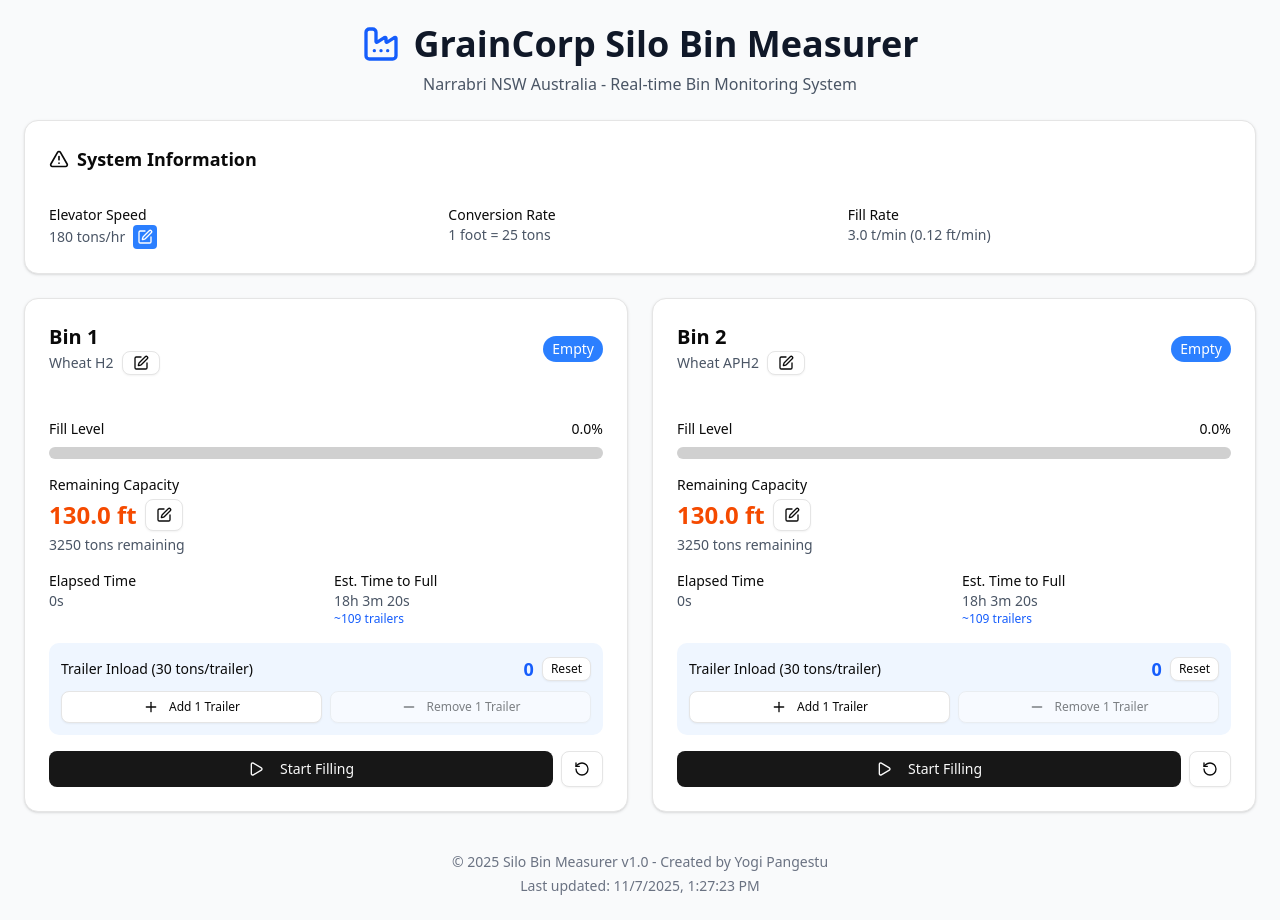
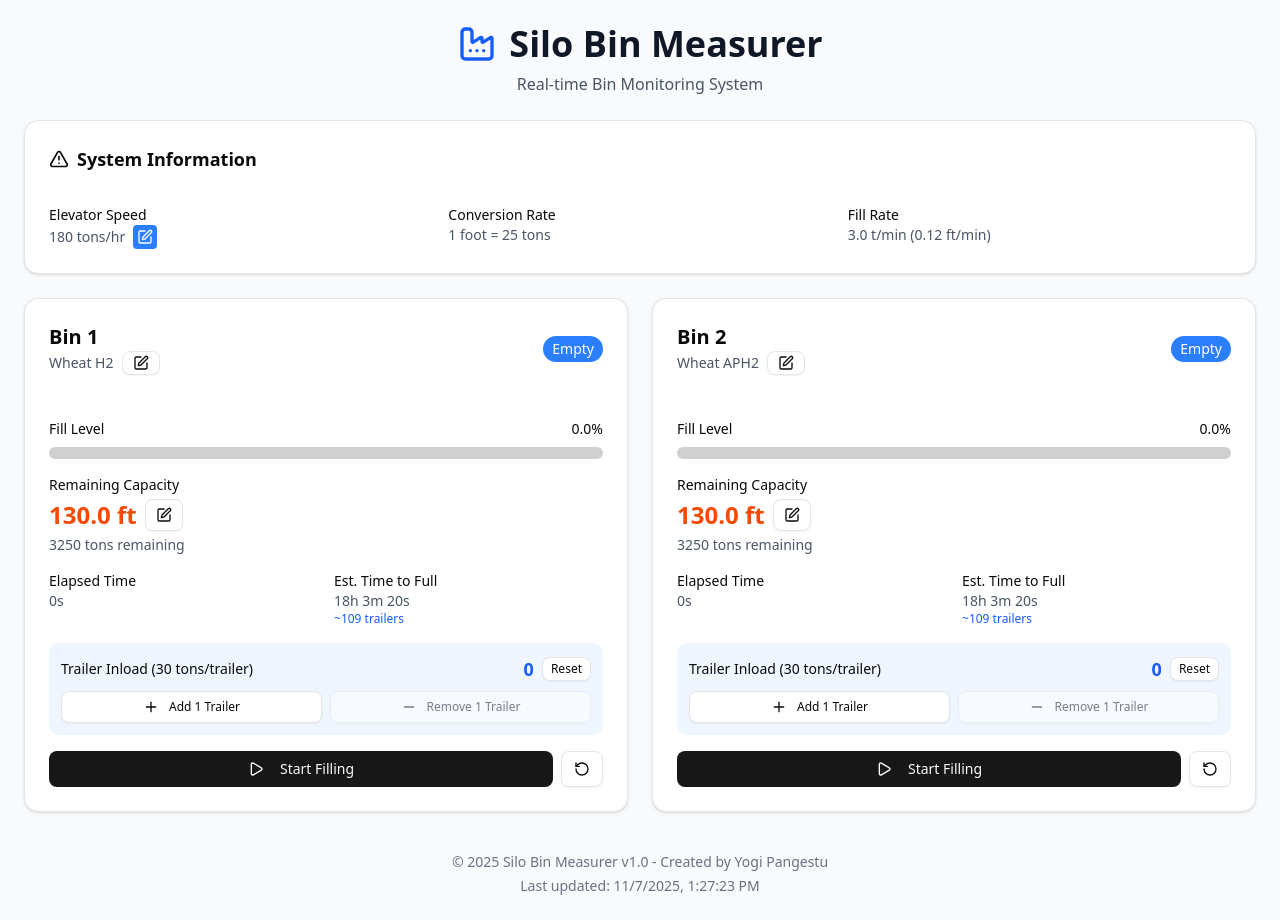
Before and after one commit to yogibagus/silo-bin-measurer, a Next.js app: page / in a window 1280 px wide. Built offline with nearby package versions, Linux system fonts and the light colour scheme.

Commit message:
Refactor metadata and viewport structure; update Dashboard titles for clarity

```diff
--- a/src/app/layout.tsx
+++ b/src/app/layout.tsx
@@ -15,7 +15,13 @@ const geistMono = Geist_Mono({
 export const metadata: Metadata = {
   title: "Silo Bin Measurer - GrainCorp Narrabri",
   description: "Real-time bin monitoring system for GrainCorp Narrabri NSW Australia",
-  viewport: "width=device-width, initial-scale=1, maximum-scale=1, user-scalable=no",
+};
+
+export const viewport = {
+  width: 'device-width',
+  initialScale: 1,
+  maximumScale: 1,
+  userScalable: false,
 };
 
 export default function RootLayout({
--- a/src/components/BinCard.tsx
+++ b/src/components/BinCard.tsx
@@ -30,7 +30,7 @@ export function BinCard({
   onReset,
   onManualFillUpdate,
   onAddTruckLoad,
-  onRemoveTrailerLoad,
+  onRemoveTruckLoad,
   onResetTrailerCount,
   onUpdateGrainType,
 }: BinCardProps) {
--- a/src/components/Dashboard.tsx
+++ b/src/components/Dashboard.tsx
@@ -58,9 +58,9 @@ export function Dashboard() {
           <div className="text-center space-y-2">
             <h1 className="text-4xl font-bold text-gray-900 flex items-center justify-center gap-3">
               <Factory className="w-10 h-10 text-blue-600" />
-              GrainCorp Silo Bin Measurer
+              Silo Bin Measurer
             </h1>
-            <p className="text-gray-600">Narrabri NSW Australia - Real-time Bin Monitoring System</p>
+            <p className="text-gray-600">Real-time Bin Monitoring System</p>
           </div>
           {/* Loading placeholder */}
           <div className="text-center py-8">
@@ -78,10 +78,10 @@ export function Dashboard() {
         <div className="text-center space-y-2">
           <h1 className="text-2xl sm:text-4xl font-bold text-gray-900 flex items-center justify-center gap-2 sm:gap-3">
             <Factory className="w-6 h-6 sm:w-10 sm:h-10 text-blue-600" />
-            <span className="hidden sm:inline">GrainCorp Silo Bin Measurer</span>
+            <span className="hidden sm:inline">Silo Bin Measurer</span>
             <span className="sm:hidden">Silo Bin Measurer</span>
           </h1>
-          <p className="text-xs sm:text-base text-gray-600">Narrabri NSW Australia - Real-time Bin Monitoring System</p>
+          <p className="text-xs sm:text-base text-gray-600">Real-time Bin Monitoring System</p>
         </div>
 
         {/* System Information */}
```
